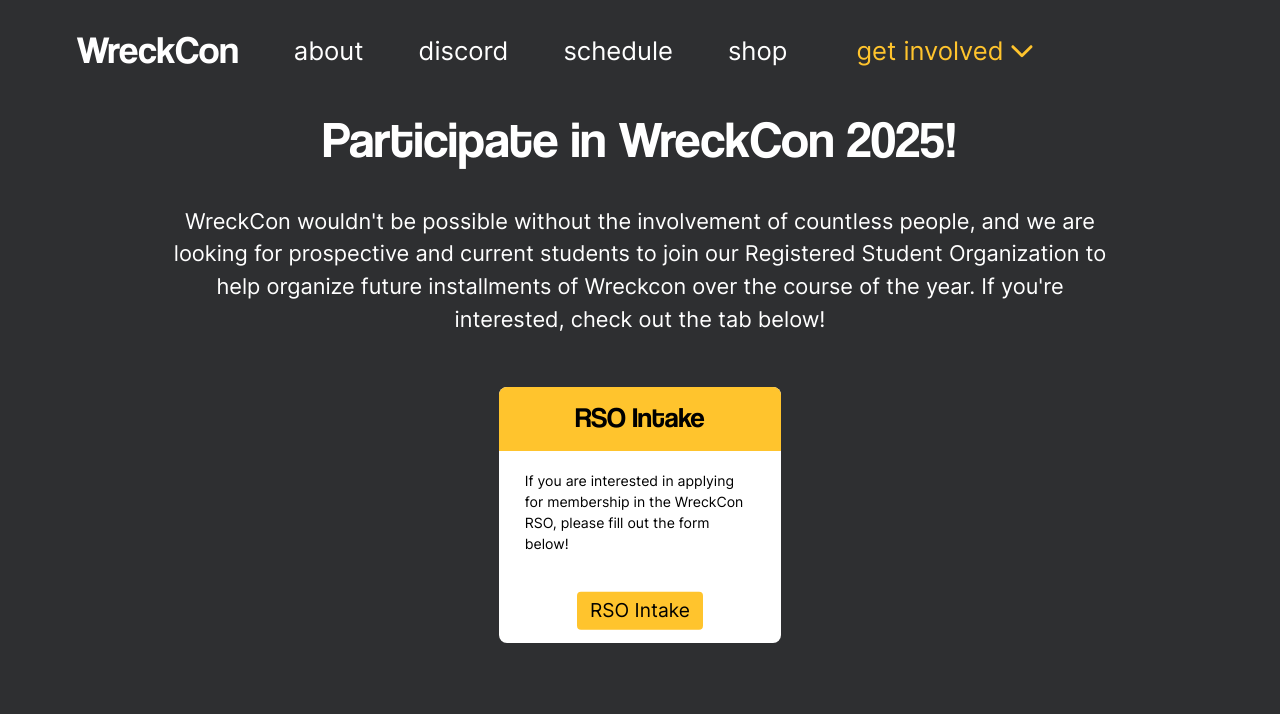
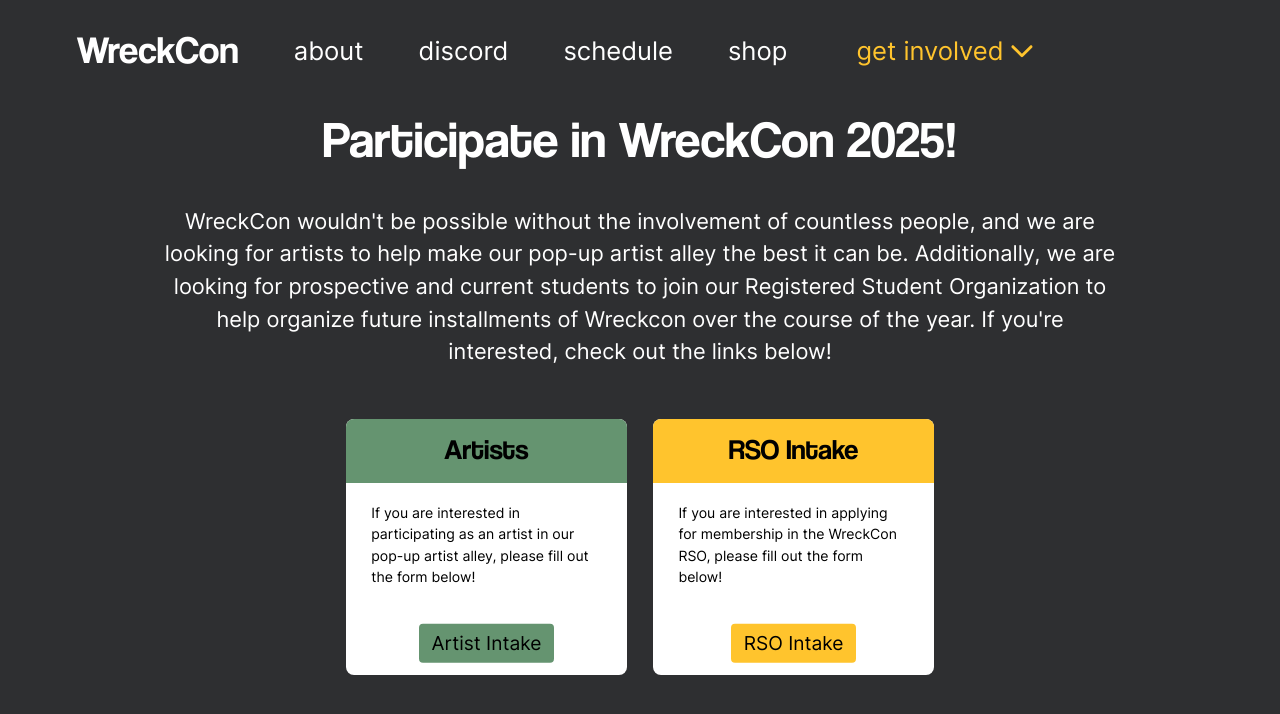
Before and after one commit to WreckConOrg/wreckcon-app, a React (Create React App) app: page /involved in a window 1280 px wide. Shown: the top 714 px of the page. Built offline with nearby package versions, Linux system fonts and the light colour scheme.

Commit message:
Add pop-up artist alley information

```diff
--- a/src/App.tsx
+++ b/src/App.tsx
@@ -25,7 +25,7 @@
     "totally, completely free",
     "funny on twitter @conwreck",
     "nockcerw spelled backwards",
-    "one of the convention ever",
+    "one of the conventions ever",
     ""
 ]
 
--- a/src/components/hamburger/hamburger.tsx
+++ b/src/components/hamburger/hamburger.tsx
@@ -26,7 +26,7 @@
                 { 'translate-x-[-80vw]' : !open}
             )}>
                 <div className='h-[5vh] w-fill justify-center flex mt-[1vh]'>
-                    <Link to={'/wreckcon-app'} className='w-fill'>
+                    <Link to={'/'} className='w-fill'>
                         <img src={logo} className='w-[18vw]'></img>
                     </Link>
                     <div>
--- a/src/pages/home/home.tsx
+++ b/src/pages/home/home.tsx
@@ -46,7 +46,9 @@
                     { "text-[7vw] mt-[-2vh]" : isMobile}
                 )}>
                     {/* {ZeroPad(days)}:{ZeroPad(hours)}:{ZeroPad(minutes)}:{ZeroPad(seconds)} • 3/2/24 */}
-                    Tickets available in fall!
+                    {/* Tickets available in fall! */}
+                    Pop-Up Artist Alley
+                    on November 17th!
                 </span>
                 <br/>
                 <div className={classNames("font-inter text-white leading-snug",
--- a/src/pages/involved/involved.tsx
+++ b/src/pages/involved/involved.tsx
@@ -34,8 +34,10 @@
                        <b> cosplay competition</b> or our <b>Smash competition</b>, check out the links below!
                     </div> */}
                     <div className="w-[75vw] font-inter text-[1.7vw] mb-[4vw] mt-[2vw] text-white text-center">
-                        WreckCon wouldn't be possible without the involvement of countless people, and we are looking for prospective and current students to join our Registered Student
-                        Organization to help organize future installments of Wreckcon over the course of the year. If you're interested, check out the tab below!
+                        WreckCon wouldn't be possible without the involvement of countless people, and we are looking for artists to help make our pop-up artist alley the best it can be.
+
+                        Additionally, we are looking for prospective and current students to join our Registered Student
+                        Organization to help organize future installments of Wreckcon over the course of the year. If you're interested, check out the links below!
                     </div>
                     <div className="flex items-center justify-center space-x-[2vw]">
                         {/* <div className="h-[20vw] w-[22vw] bg-white flex flex-col items-center rounded-lg">
@@ -111,6 +113,17 @@
                             </Link>
                         </div> */}
                         <div className="h-[20vw] w-[22vw] bg-white flex flex-col items-center rounded-lg">
+                            <div className="h-[5vw] w-[100%] bg-[#659470] text-center rounded-t-lg">
+                                <p className="mt-[0.8vw] font-coolvetica text-[2.2vw]"> Artists </p>
+                            </div>
+                            <div className="font-inter font-white mt-[1.5vw] mx-[2vw] text-[1.1vw]">
+                                If you are interested in participating as an artist in our pop-up artist alley, please fill out the form below!
+                            </div>
+                            <Link to={'https://forms.gle/idi3miJ2TDz8r1TD7'} className="flex flex-col justify-center h-[20vw] bg-[#659470] w-fit h-[3vw] rounded absolute translate-y-[16vw]">
+                                <p className="font-inter w-fit mx-[1vw] items-center text-[1.5vw]"> Artist Intake </p>
+                            </Link>
+                        </div>
+                        <div className="h-[20vw] w-[22vw] bg-white flex flex-col items-center rounded-lg">
                             <div className="h-[5vw] w-[100%] bg-[#FFC42D] text-center rounded-t-lg">
                                 <p className="mt-[0.8vw] font-coolvetica text-[2.2vw]"> RSO Intake </p>
                             </div>
```
